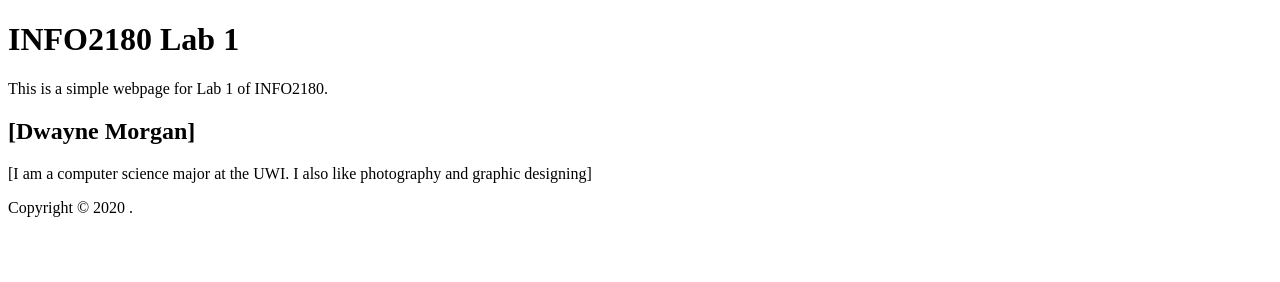
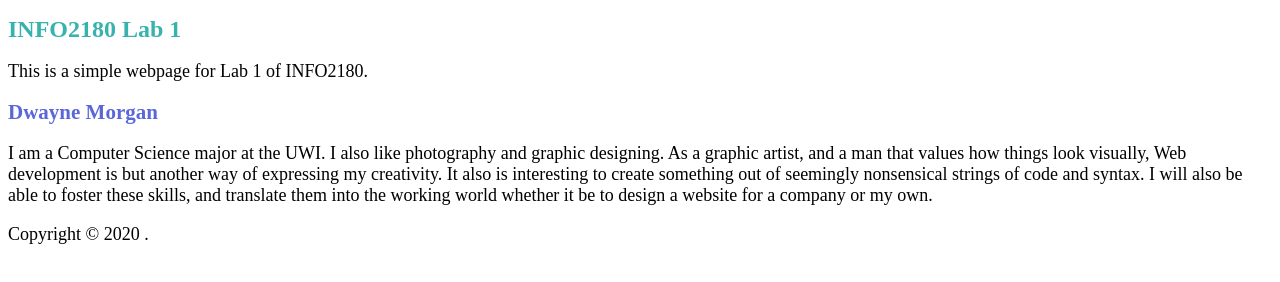
Before and after one commit to DwayneMorgan-876/info2180-lab1, a plain HTML site: page index.html in a window 1280 px wide. Drawn offline with Linux system fonts and the light colour scheme.

```diff
--- a/index.html
+++ b/index.html
@@ -1,6 +1,7 @@
 <!DOCTYPE html>
 <html lang="en">
 <head>
+	<link rel="stylesheet" type="text/css" href="styles.css">
 	<meta charset="UTF-8">
 	<meta name="viewport" content="width=devicewidth,initial-scale=1.0">
 	<meta http-equiv="X-UA-Compatible" content="ie=edge">
@@ -12,8 +13,8 @@
 		<p>This is a simple webpage for Lab 1 of INFO2180.</p>
 	</header>
 	<main>
-		<h2>[Dwayne Morgan]</h2>
-		<p>[I am a computer science major at the UWI. I also like photography and graphic designing]</p>
+		<h2>Dwayne Morgan</h2>
+		<p>I am a Computer Science major at the UWI. I also like photography and graphic designing. As a graphic artist, and a man that values how things look visually, Web development is but another way of expressing my creativity. It also is interesting to create something out of seemingly nonsensical strings of code and syntax. I will also be able to foster these skills, and translate them into the working world whether it be to design a website for a company or my own.</p>
 	</main>
 	<footer>
 		<p>Copyright &copy; 2020 <Dwayne Morgan>.</p>
--- /dev/null
+++ b/styles.css
@@ -0,0 +1,14 @@
+h1{
+	font-size: 24px;
+	color:#38B2AC;
+}
+
+h2{
+	font-size: 21px;
+	color:#5A67D8;
+}
+
+p{
+	font-size: 18px;
+	color:
+}
```
